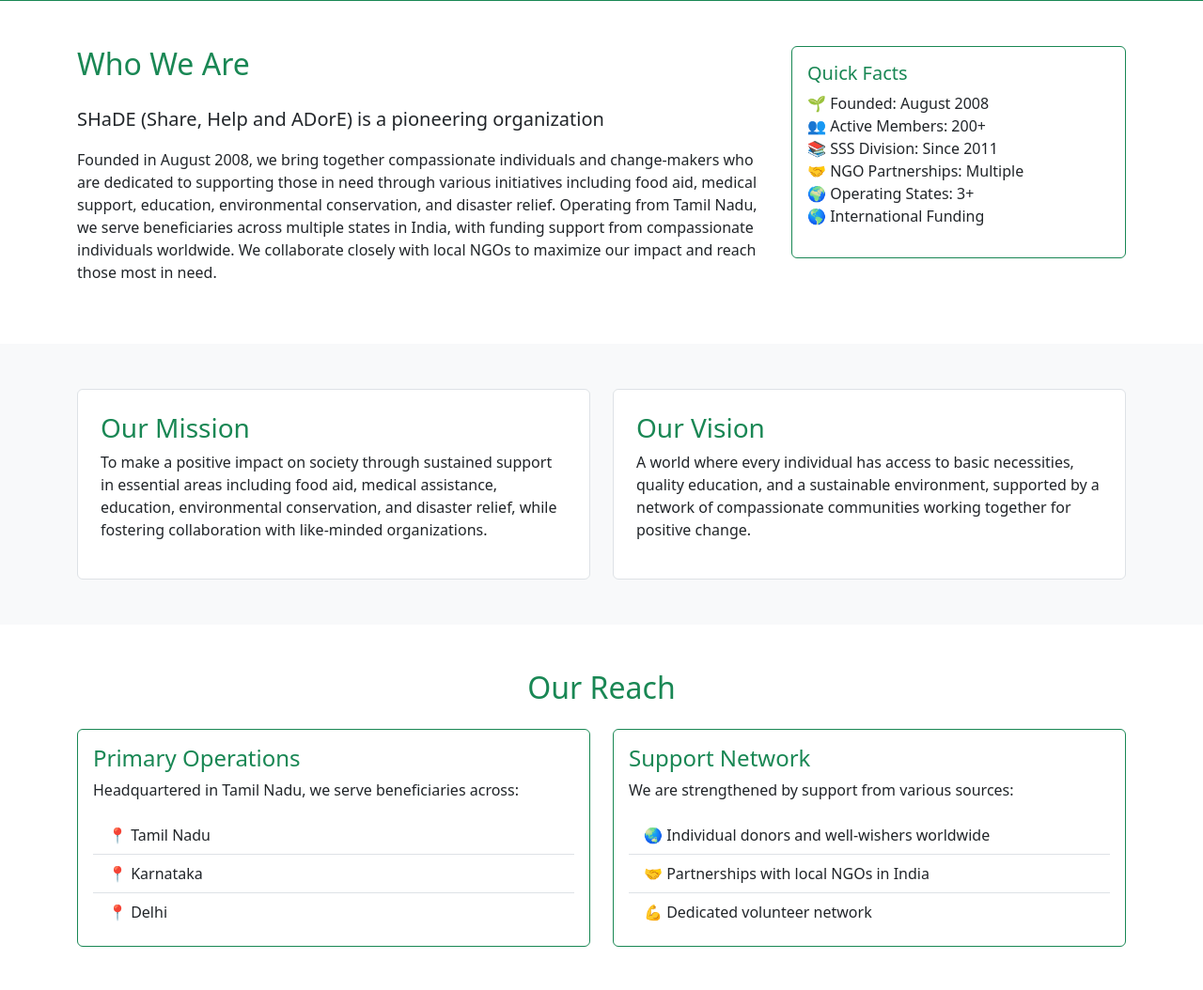
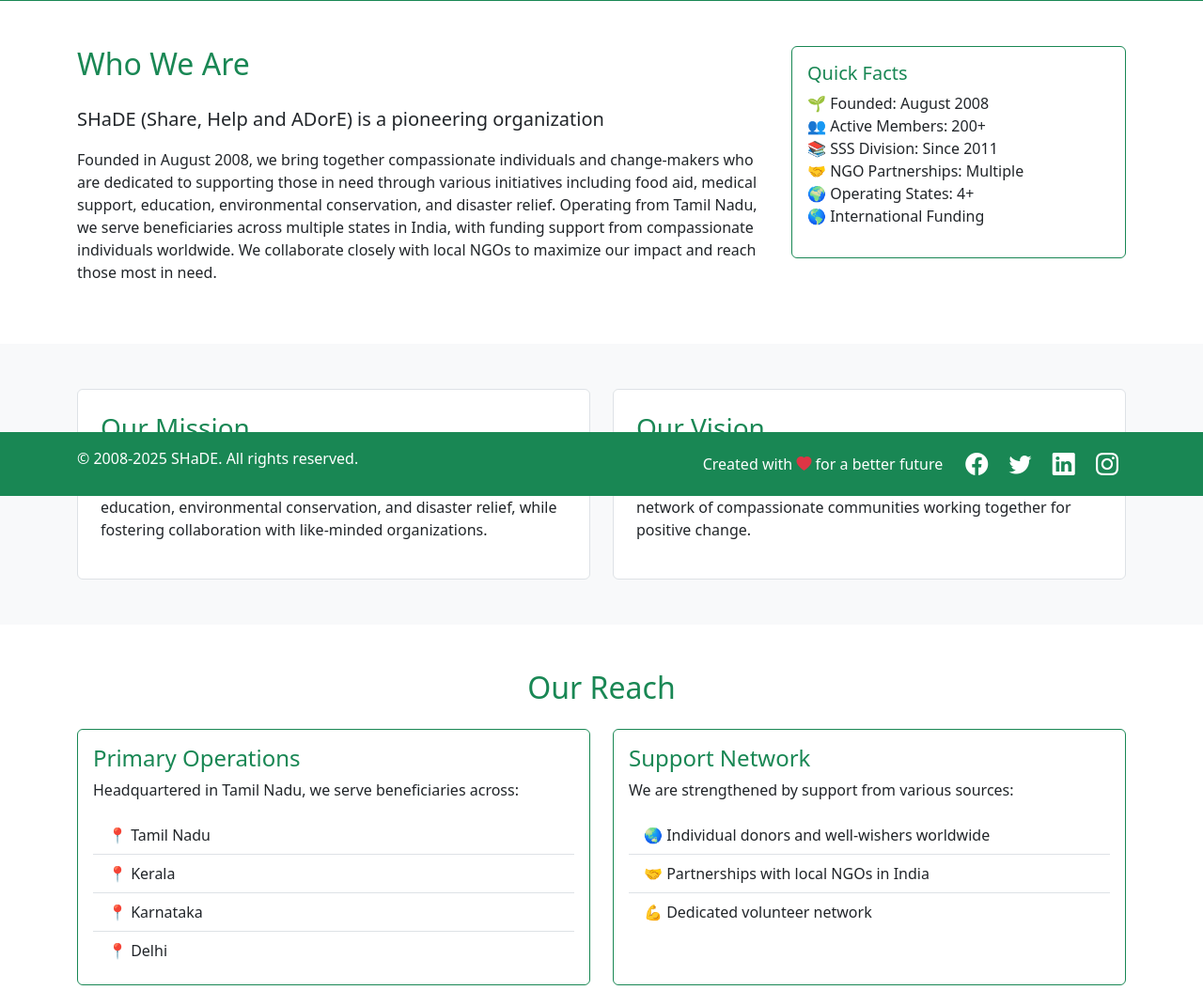
Before and after one commit to shadeorgin/shade-nextGen, a PHP site: page /pages/about.php in a window 1280 px wide. Shown: the part 272-1326 px from the top of the page at 94% size. Run offline with PHP 8.4, Linux system fonts and the light colour scheme; data that the repository does not hold is empty.

Commit message:
feat: Enhanced coverage and team information
- Added Kerala to Primary Operations states
- Updated Operating States count from 3+ to 4+
- Reorganized states listing by geographical proximity
- Added new team members:
  - Khushboo Mantri (Admin Team & Tech Lead - DB)
  - Sabarish Mahalingam (Tech Team - DB)
- Updated .gitignore for .DS_Store and .bak files

```diff
--- a/pages/about.php
+++ b/pages/about.php
@@ -25,7 +25,7 @@
                         <li>👥 Active Members: 200+</li>
                         <li>📚 SSS Division: Since 2011</li>
                         <li>🤝 NGO Partnerships: Multiple</li>
-                        <li>🌍 Operating States: 3+</li>
+                        <li>🌍 Operating States: 4+</li>
                         <li>🌎 International Funding</li>
                     </ul>
                 </div>
@@ -65,6 +65,7 @@
                     <p class="card-text">Headquartered in Tamil Nadu, we serve beneficiaries across:</p>
                     <ul class="list-group list-group-flush">
                         <li class="list-group-item">📍 Tamil Nadu</li>
+                        <li class="list-group-item">📍 Kerala</li>
                         <li class="list-group-item">📍 Karnataka</li>
                         <li class="list-group-item">📍 Delhi</li>
                     </ul>
@@ -130,7 +131,7 @@
             </div>
         </div>
     </div>
-    <!--<div class="row g-4 mt-2">
+    <div class="row g-4 mt-2">
         <div class="col-lg-4 col-md-6">
             <div class="card h-100 border-success">
                 <img src="https://ui-avatars.com/api/?name=Krishnaveni+S&background=198754&color=fff" class="card-img-top" alt="Krishnaveni S">
@@ -146,8 +147,8 @@
                 <img src="https://ui-avatars.com/api/?name=Khushboo+Mantri&background=198754&color=fff" class="card-img-top" alt="Khushboo Mantri">
                 <div class="card-body text-center">
                     <h5 class="card-title">Khushboo Mantri</h5>
-                    <p class="card-text text-muted">Technical Team</p>
-                    <p class="card-text text-success">DBA</p>
+                    <p class="card-text text-muted">Administrative Team</p>
+                    <p class="card-text text-success">Tech Lead (Database)</p>
                 </div>
             </div>
         </div>
@@ -156,13 +157,13 @@
                 <img src="https://ui-avatars.com/api/?name=Sabarish+Mahalingam&background=198754&color=fff" class="card-img-top" alt="Sabarish Mahalingam">
                 <div class="card-body text-center">
                     <h5 class="card-title">Sabarish Mahalingam</h5>
-                    <p class="card-text text-muted">Technical Team</p>
+                    <p class="card-text text-muted">Technology Team (Database)</p>
                     <p class="card-text text-success">DBA</p>
                 </div>
             </div>
         </div>
     </div>
-</div>-->
+</div>
 
 <!-- Timeline Section -->
 <div class="bg-light py-5">
```
Also changed, not shown: CHANGELOG.md, README.md, 1 other file.
